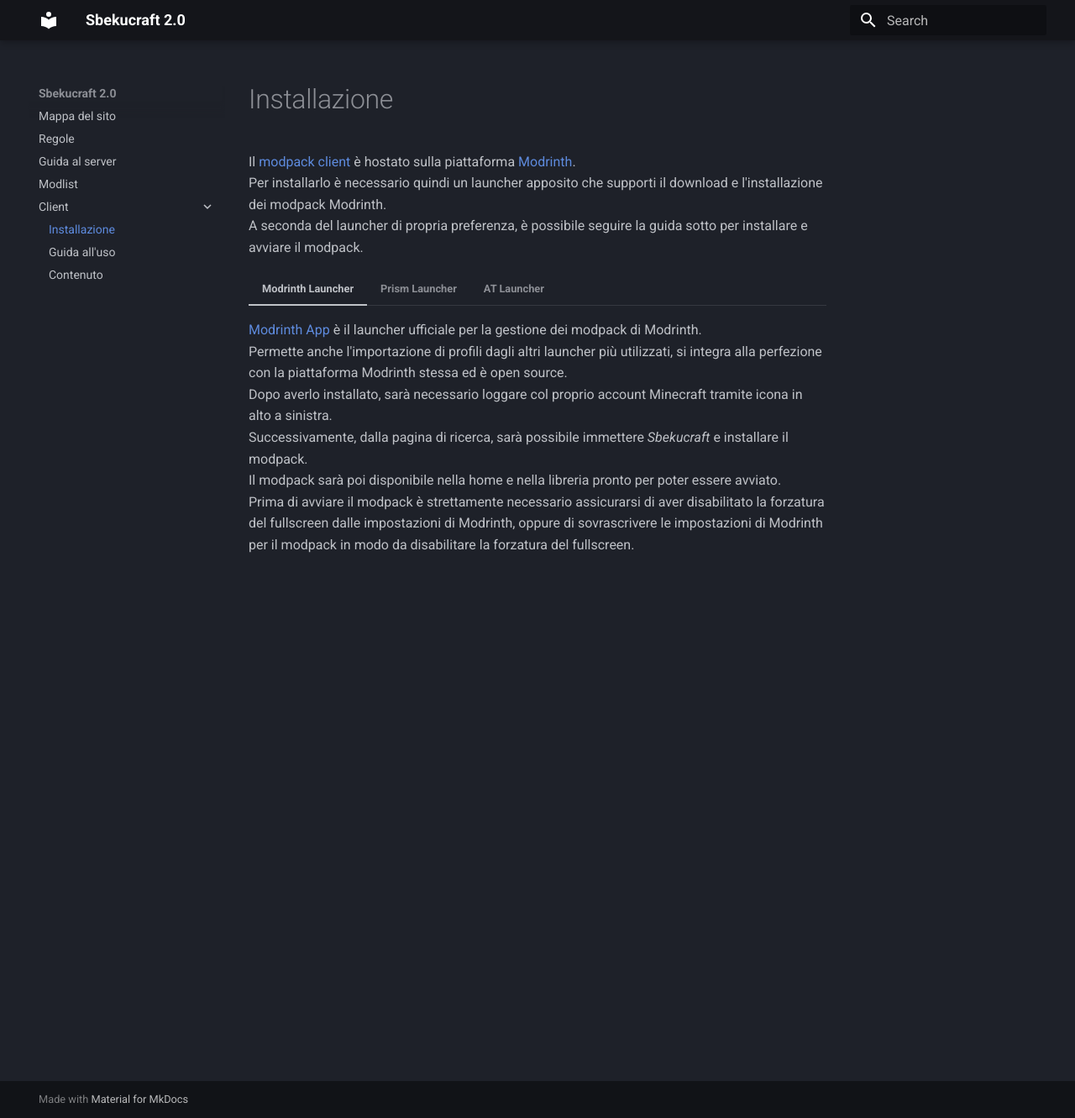
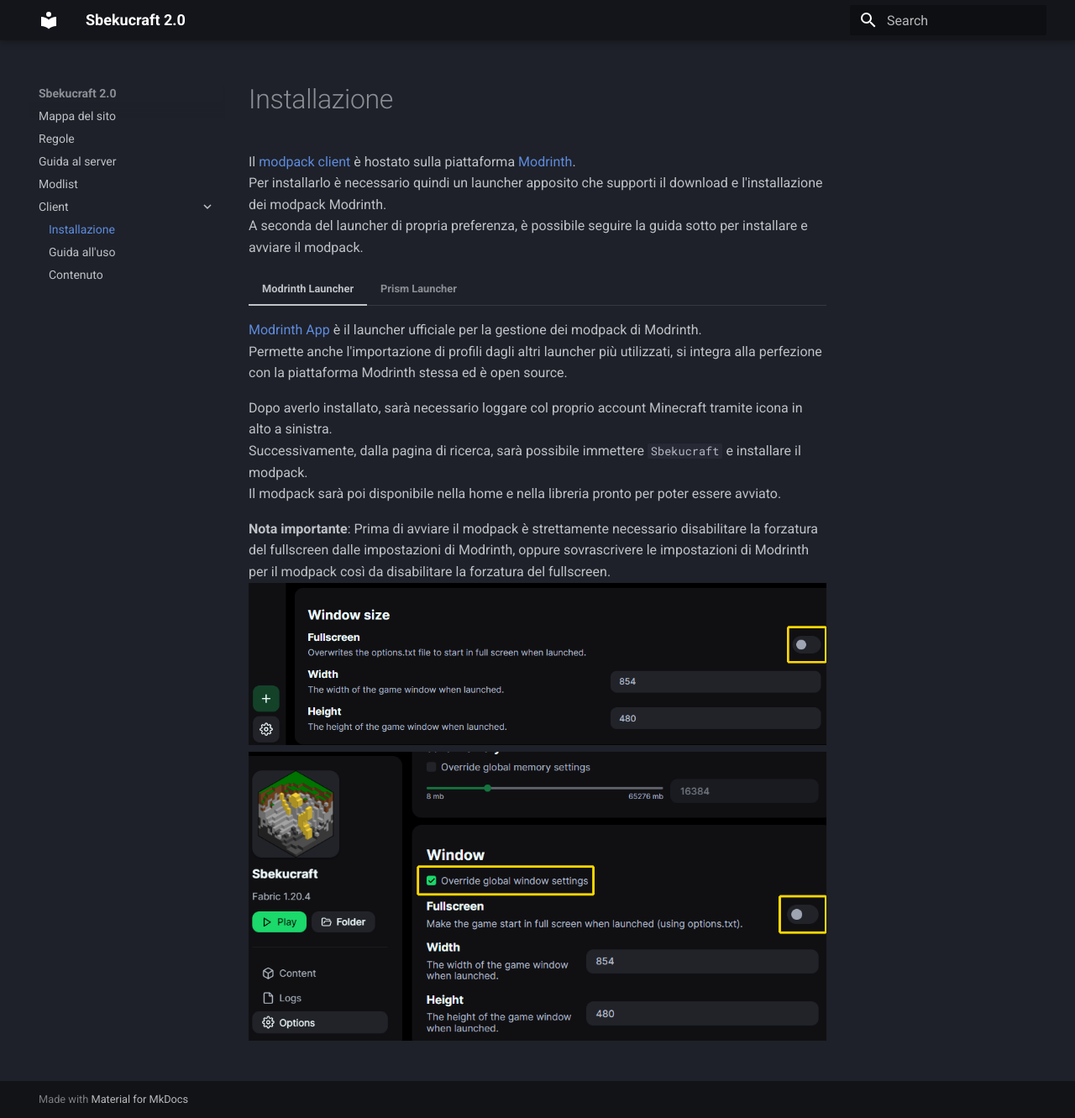
Before and after one commit to Sbekucraft/Sbekucraft-2.0-Wiki, an MkDocs documentation site: the page built from docs/client/installazione.md, in a window 1280 px wide and 1331 px high. Shown: the whole window at 84% size. Built offline with MkDocs 1.6.1 and Material for MkDocs 9.7.7, drawn with Linux system fonts in a browser that asks for light colours.

Commit message:
Completamento sezione installazione.

```diff
--- a/docs/client/installazione.md
+++ b/docs/client/installazione.md
@@ -6,10 +6,14 @@
 === "Modrinth Launcher"
     [Modrinth App](https://modrinth.com/app) è il launcher ufficiale per la gestione dei modpack di Modrinth.
     Permette anche l'importazione di profili dagli altri launcher più utilizzati, si integra alla perfezione con la piattaforma Modrinth stessa ed è open source.
+
     Dopo averlo installato, sarà necessario loggare col proprio account Minecraft tramite icona in alto a sinistra.
-    Successivamente, dalla pagina di ricerca, sarà possibile immettere *Sbekucraft* e installare il modpack.
+    Successivamente, dalla pagina di ricerca, sarà possibile immettere `Sbekucraft` e installare il modpack.
     Il modpack sarà poi disponibile nella home e nella libreria pronto per poter essere avviato.
-    Prima di avviare il modpack è strettamente necessario assicurarsi di aver disabilitato la forzatura del fullscreen dalle impostazioni di Modrinth, oppure di sovrascrivere le impostazioni di Modrinth per il modpack in modo da disabilitare la forzatura del fullscreen.
+
+    **Nota importante**: Prima di avviare il modpack è strettamente necessario disabilitare la forzatura del fullscreen dalle impostazioni di Modrinth, oppure sovrascrivere le impostazioni di Modrinth per il modpack così da disabilitare la forzatura del fullscreen.
+    ![modrinth-global-settings](../img/modrinth-global-settings.png)
+    ![modrinth-pack-settings](../img/modrinth-pack-settings.png)
 
 === "Prism Launcher"
     [Prism Launcher](https://prismlauncher.org) consente di creare diverse istanze di minecraft ognuna con la propria cartella isolata, e di accedervi da un'interfaccia intuitiva.
@@ -18,12 +22,9 @@
     Una volta scaricato ed installato il launcher, basta seguire queste semplici istruzioni:
 
     ![guida-prism](../img/guida-prism-01-02.png)
-    Per prima cosa bisogna accede al proprio account microsoft per poter verificare la propria licenza di gioco.
+    Per prima cosa bisogna accede al proprio account Microsoft per poter verificare la propria licenza di gioco.
 
-    Una volta effettuato l'accesso, tramite la sezione "aggiungi istanza", è possibile scegliere dalla lista a sinistra "Modrinth" come sorgente di modpack e poi cercare "Sbekucraft" tramite la barra di ricerca.
+    Una volta effettuato l'accesso, tramite la sezione `Aggiungi istanza`, è possibile scegliere dalla lista a sinistra `Modrinth` come sorgente di modpack e poi cercare `Sbekucraft` tramite la barra di ricerca.
     Infine, selezionare OK tramite il pulsante situato in basso a destra.
 
     Prism Launcher scaricherà il modpack automaticamente, e basterà fare doppio click sull'icona spuntata nella home del programma per avviare il modpack.
-
-=== "AT Launcher"
-    [AT Launcher](https://atlauncher.com)
```
Also changed, not shown: docs/img/modrinth-global-settings.png (added), docs/img/modrinth-pack-settings.png (added).
